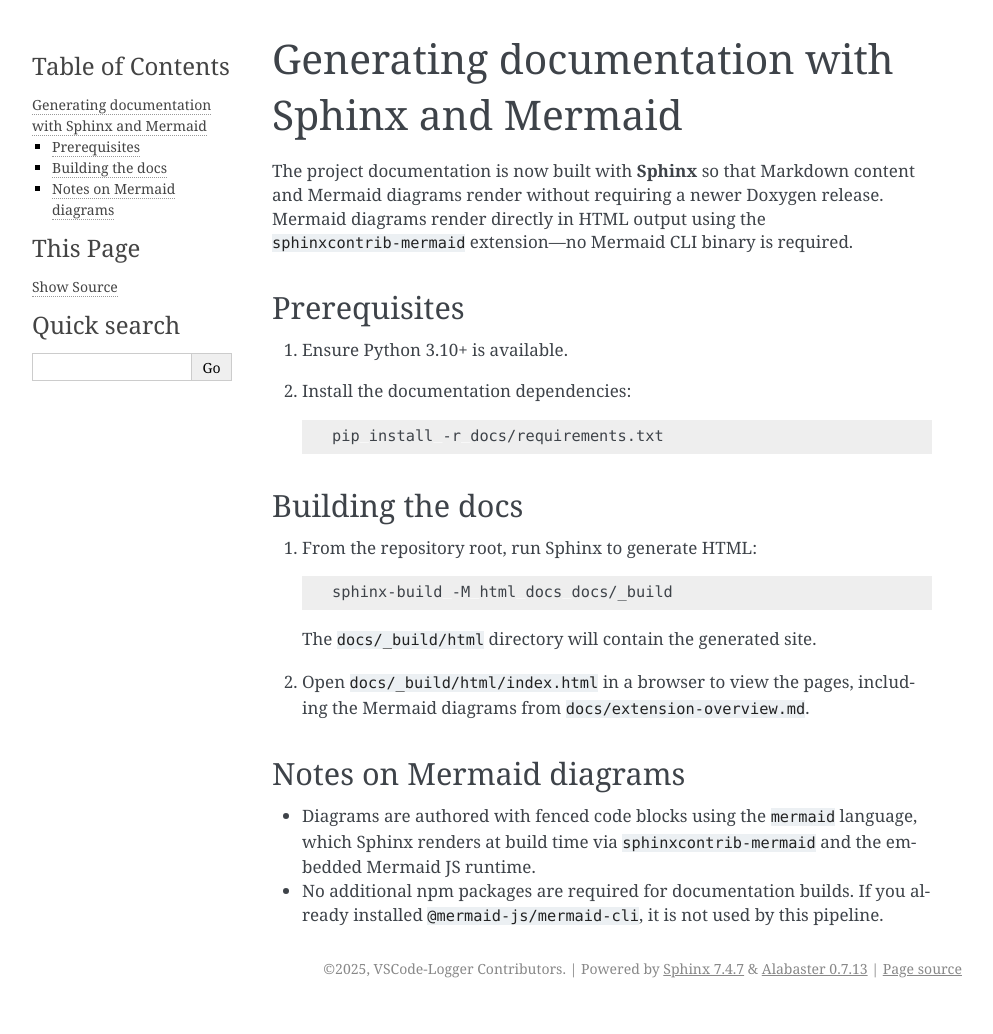
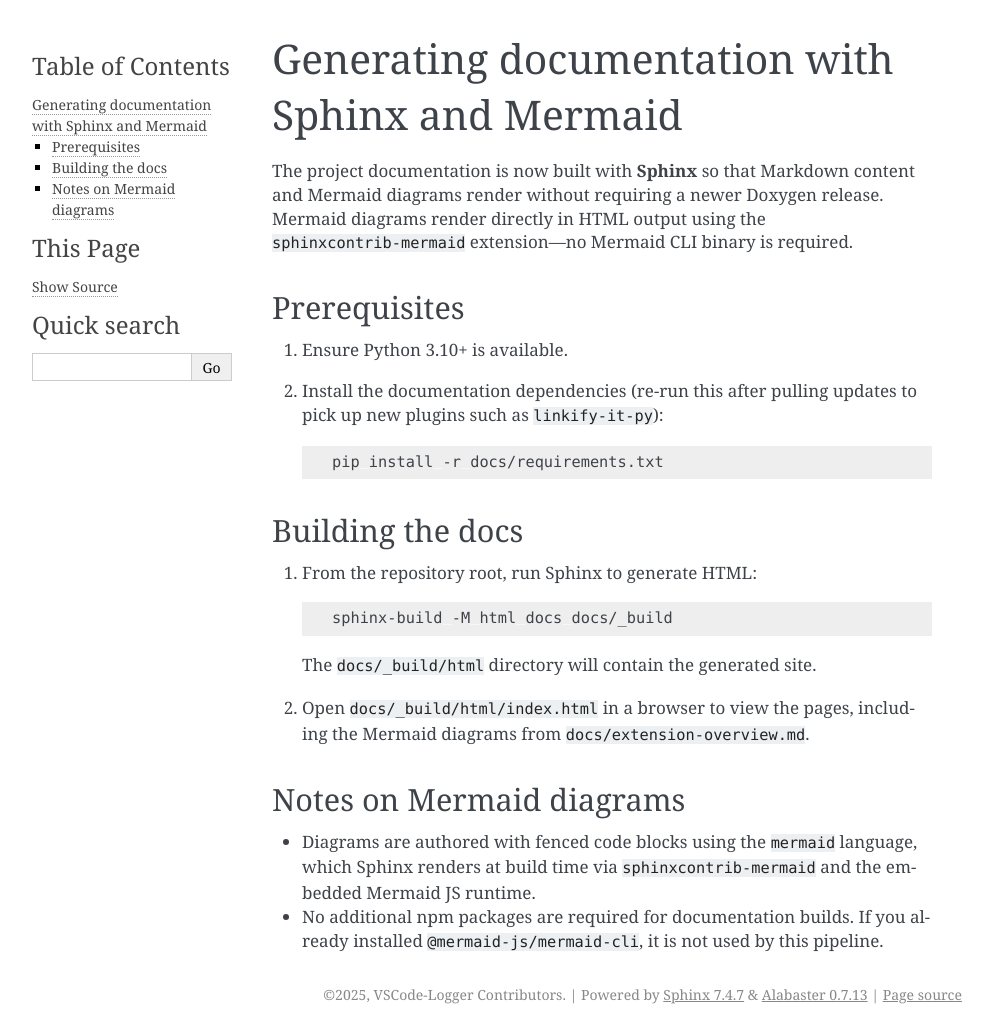
Before and after one commit to ascillato/VSCode-Logger, a Sphinx documentation site: the page built from docs/sphinx-docs.md, in a window 1280 px wide. Shown: the whole page, without its empty margins (148-1141 px from the left). Built offline with Sphinx 7.4.7, drawn with Linux system fonts in a browser that asks for light colours; before the commit the page ends 1008 px from its top, so only the background shows below that.

Commit message:
Add missing linkify dependency for Sphinx builds

````diff
--- a/docs/requirements.txt
+++ b/docs/requirements.txt
@@ -1,3 +1,4 @@
 sphinx>=7.2
 myst-parser>=2.0
 sphinxcontrib-mermaid>=0.9.2
+linkify-it-py>=2.0
--- a/docs/sphinx-docs.md
+++ b/docs/sphinx-docs.md
@@ -5,7 +5,7 @@ The project documentation is now built with **Sphinx** so that Markdown content
 ## Prerequisites
 
 1. Ensure Python 3.10+ is available.
-2. Install the documentation dependencies:
+2. Install the documentation dependencies (re-run this after pulling updates to pick up new plugins such as `linkify-it-py`):
 
    ```bash
    pip install -r docs/requirements.txt
````
